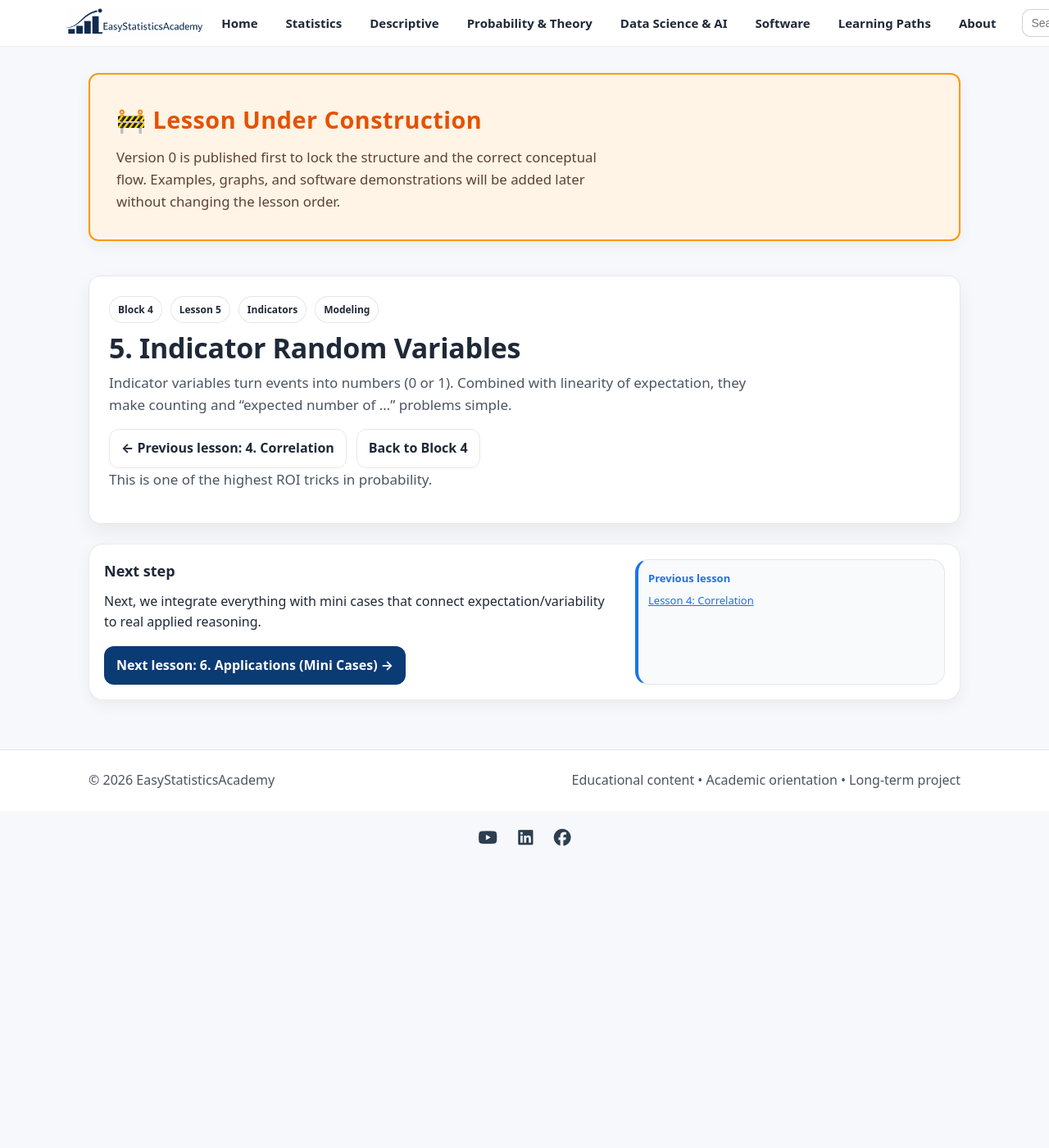
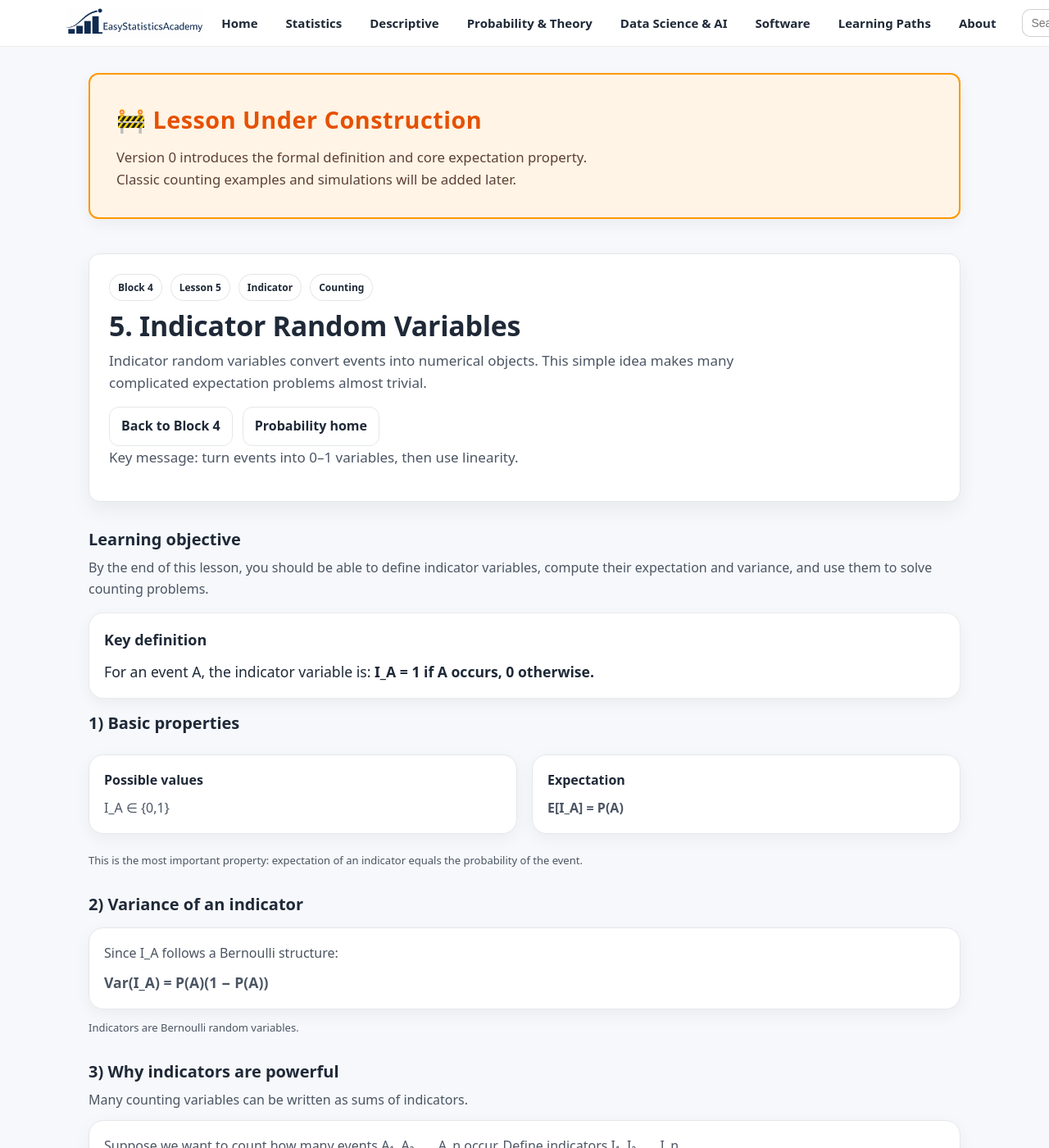
Before and after one commit to ammar-homaida-statistics/easystatisticsacademy, a Jekyll site: the page built from probability/expectation-variance/indicator-random-variables/index.md, in a window 1280 px wide and 1400 px high. Shown: the whole window at 82% size. Built offline with Jekyll 4.4.1, drawn with Linux system fonts in a browser that asks for light colours; some of the changed text lies outside the part shown.

Commit message:
Add lesson content

```diff
--- a/probability/expectation-variance/indicator-random-variables/index.md
+++ b/probability/expectation-variance/indicator-random-variables/index.md
@@ -1,7 +1,7 @@
 ---
 layout: default
 title: "5. Indicator Random Variables"
-description: "A powerful modeling tool: define 0–1 indicators to compute expectations easily (especially counts) using linearity."
+description: "Indicator random variables turn events into algebra. A powerful tool for counting, expectation, and simplifying complex probability problems."
 permalink: /probability/expectation-variance/indicator-random-variables/
 sidebar: false
 ---
@@ -12,8 +12,8 @@ sidebar: false
     <div class="callout-copy">
       <h2 style="margin-top:0; color:#e65100; font-size:1.8rem; letter-spacing:0.5px;">🚧 Lesson Under Construction</h2>
       <p style="margin:0; font-size:1.05rem; color:#5d4037; line-height:1.6;">
-        Version 0 is published first to lock the structure and the correct conceptual flow.
-        Examples, graphs, and software demonstrations will be added later without changing the lesson order.
+        Version 0 introduces the formal definition and core expectation property.
+        Classic counting examples and simulations will be added later.
       </p>
     </div>
   </div>
@@ -22,9 +22,9 @@ sidebar: false
 <!-- ✅ Update "last visited lesson" for Probability Block 4 -->
 <script>
   (function () {
-    var KEY = "esa_continue_probability_expectation_variability_lesson_v0";
+    var KEY = "esa_continue_probability_expectation_variance_lesson_v0";
     localStorage.setItem(KEY, JSON.stringify({
-      url: "/probability/expectation-variability/indicator-random-variables/",
+      url: "/probability/expectation-variance/indicator-random-variables/",
       label: "Lesson 5 — Indicator Random Variables",
       ts: Date.now()
     }));
@@ -34,32 +34,185 @@ sidebar: false
 <section class="hero hero-section">
   <div class="hero-card">
     <div class="hero-copy">
-
       <div class="badge-row">
         <span class="badge">Block 4</span>
         <span class="badge">Lesson 5</span>
-        <span class="badge">Indicators</span>
-        <span class="badge">Modeling</span>
+        <span class="badge">Indicator</span>
+        <span class="badge">Counting</span>
       </div>
 
       <h1>5. Indicator Random Variables</h1>
-
       <p class="lead">
-        Indicator variables turn events into numbers (0 or 1).
-        Combined with linearity of expectation, they make counting and “expected number of …” problems simple.
+        Indicator random variables convert events into numerical objects.
+        This simple idea makes many complicated expectation problems almost trivial.
       </p>
 
       <div class="hero-actions">
-        <a class="btn btn-outline" href="/probability/expectation-variability/correlation/">
-          ← Previous lesson: 4. Correlation
-        </a>
-        <a class="btn btn-outline" href="/probability/expectation-variability/">Back to Block 4</a>
+        <a class="btn btn-outline" href="/probability/expectation-variance/">Back to Block 4</a>
+        <a class="btn btn-outline" href="/probability/">Probability home</a>
       </div>
 
       <p class="muted-mini">
-        This is one of the highest ROI tricks in probability.
+        Key message: turn events into 0–1 variables, then use linearity.
       </p>
+    </div>
+  </div>
+</section>
 
+<section class="section">
+  <div class="section-head">
+    <h2>Learning objective</h2>
+    <p>
+      By the end of this lesson, you should be able to define indicator variables,
+      compute their expectation and variance, and use them to solve counting problems.
+    </p>
+  </div>
+
+  <div class="callout" style="margin-top:1rem;">
+    <div class="callout-copy">
+      <h2>Key definition</h2>
+      <p style="margin:0; font-size:1.1rem;">
+        For an event A, the indicator variable is:
+        <strong>I_A = 1 if A occurs, 0 otherwise.</strong>
+      </p>
+    </div>
+  </div>
+</section>
+
+<section class="section">
+  <div class="section-head">
+    <h2>1) Basic properties</h2>
+  </div>
+
+  <div class="grid grid-2">
+    <div class="card">
+      <h3>Possible values</h3>
+      <p style="margin:0;">
+        I_A ∈ {0,1}
+      </p>
+    </div>
+
+    <div class="card">
+      <h3>Expectation</h3>
+      <p style="margin:0;">
+        <strong>E[I_A] = P(A)</strong>
+      </p>
+    </div>
+  </div>
+
+  <p class="muted-mini" style="margin-top:.75rem;">
+    This is the most important property: expectation of an indicator equals the probability of the event.
+  </p>
+</section>
+
+<section class="section">
+  <div class="section-head">
+    <h2>2) Variance of an indicator</h2>
+  </div>
+
+  <div class="card">
+    <p style="margin:0;">
+      Since I_A follows a Bernoulli structure:
+    </p>
+    <p style="margin-top:.5rem; font-size:1.1rem;">
+      <strong>Var(I_A) = P(A)(1 − P(A))</strong>
+    </p>
+  </div>
+
+  <p class="muted-mini" style="margin-top:.75rem;">
+    Indicators are Bernoulli random variables.
+  </p>
+</section>
+
+<section class="section">
+  <div class="section-head">
+    <h2>3) Why indicators are powerful</h2>
+    <p>
+      Many counting variables can be written as sums of indicators.
+    </p>
+  </div>
+
+  <div class="card">
+    <p>
+      Suppose we want to count how many events A₁, A₂, …, A_n occur.
+      Define indicators I₁, I₂, …, I_n.
+    </p>
+    <p style="margin-top:.5rem;">
+      Then:
+      <strong>X = I₁ + I₂ + … + I_n</strong>
+    </p>
+  </div>
+
+  <div class="callout" style="margin-top:1rem;">
+    <div class="callout-copy">
+      <h2>Key consequence</h2>
+      <p style="margin:0;">
+        <strong>E[X] = E[I₁] + … + E[I_n] = P(A₁) + … + P(A_n)</strong>
+      </p>
+    </div>
+  </div>
+</section>
+
+<section class="section">
+  <div class="section-head">
+    <h2>4) Independence not required</h2>
+  </div>
+
+  <div class="card">
+    <p>
+      Linearity of expectation does not require independence.
+      Even if the events overlap, we can still sum their expectations.
+    </p>
+  </div>
+
+  <p class="muted-mini" style="margin-top:.75rem;">
+    This is why indicators are extremely powerful in combinatorics and probability.
+  </p>
+</section>
+
+<section class="section">
+  <div class="section-head">
+    <h2>5) Classic modeling pattern</h2>
+  </div>
+
+  <div class="card">
+    <ul class="bullets">
+      <li>Define indicator for each object/event.</li>
+      <li>Write total quantity as a sum of indicators.</li>
+      <li>Apply linearity of expectation.</li>
+      <li>Compute simple probabilities.</li>
+    </ul>
+  </div>
+
+  <p class="muted-mini" style="margin-top:.75rem;">
+    Many seemingly difficult expected value problems reduce to this four-step pattern.
+  </p>
+</section>
+
+<section class="section section-slim">
+  <div class="callout">
+    <div class="callout-copy">
+      <h2>Common mistakes</h2>
+      <ul class="bullets">
+        <li>Forgetting that E[I_A] = P(A)</li>
+        <li>Thinking independence is required for linearity</li>
+        <li>Confusing indicators with general Bernoulli trials</li>
+        <li>Not defining indicators clearly before summing</li>
+      </ul>
+    </div>
+  </div>
+</section>
+
+<section class="section section-slim">
+  <div class="callout">
+    <div class="callout-copy">
+      <h2>Outcome of this lesson</h2>
+      <ul class="bullets">
+        <li>Define indicator variables formally</li>
+        <li>Compute their expectation and variance</li>
+        <li>Use them to simplify counting problems</li>
+        <li>Be ready to combine tools in applications</li>
+      </ul>
     </div>
   </div>
 </section>
@@ -69,12 +222,13 @@ sidebar: false
     <div class="callout-copy">
       <h2>Next step</h2>
       <p style="margin:0;">
-        Next, we integrate everything with mini cases that connect expectation/variability to real applied reasoning.
+        Now we combine expectation, variance, covariance, and indicators
+        in realistic modeling mini-cases.
       </p>
 
       <div class="pill-row" style="margin-top:1rem;">
-        <a class="btn" href="/probability/expectation-variability/applications-mini-cases/">
-          Next lesson: 6. Applications (Mini Cases) →
+        <a class="btn" href="/probability/expectation-variance/applications-mini-cases/">
+          Next lesson: 6. Applications — Mini Cases →
         </a>
       </div>
     </div>
@@ -83,7 +237,7 @@ sidebar: false
       <div class="mini" style="border-left:4px solid #1a73e8; padding-left:12px;">
         <div class="mini-title" style="color:#1a73e8;">Previous lesson</div>
         <div class="mini-body">
-          <a href="/probability/expectation-variability/correlation/" style="color:#1a73e8; text-decoration:underline;">
+          <a href="/probability/expectation-variance/correlation/" style="color:#1a73e8; text-decoration:underline;">
             Lesson 4: Correlation
           </a>
         </div>
```
